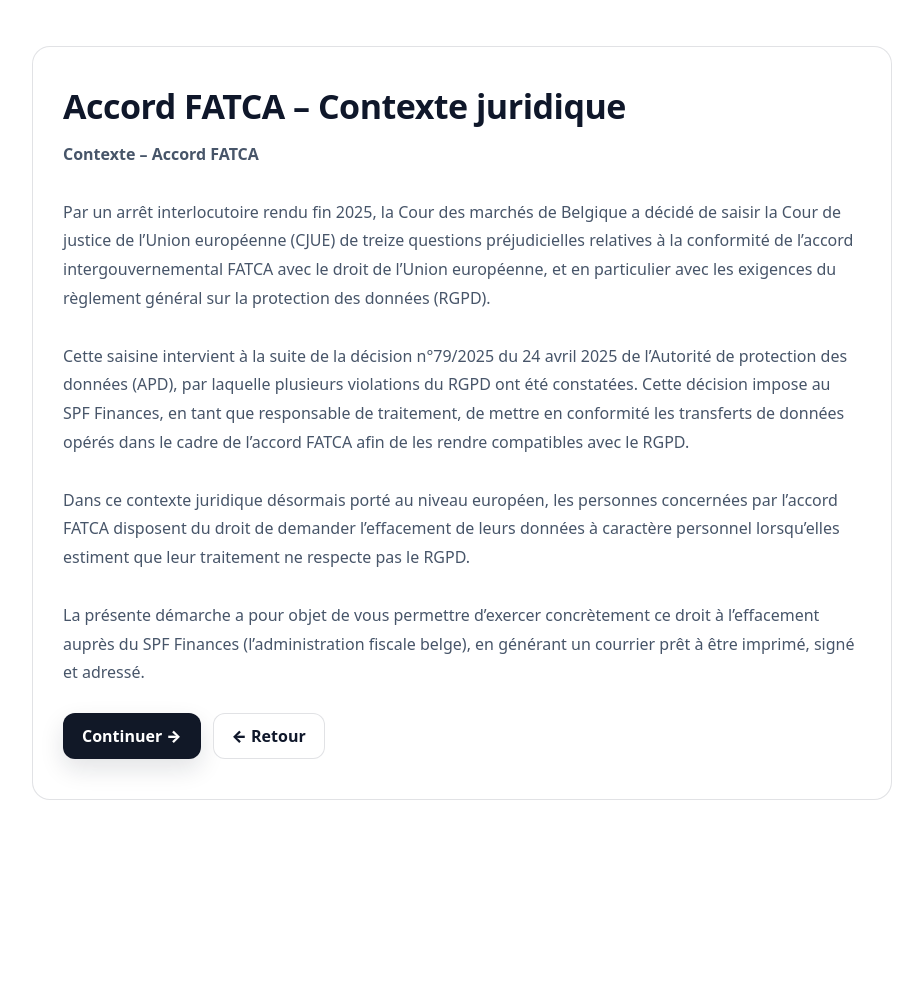
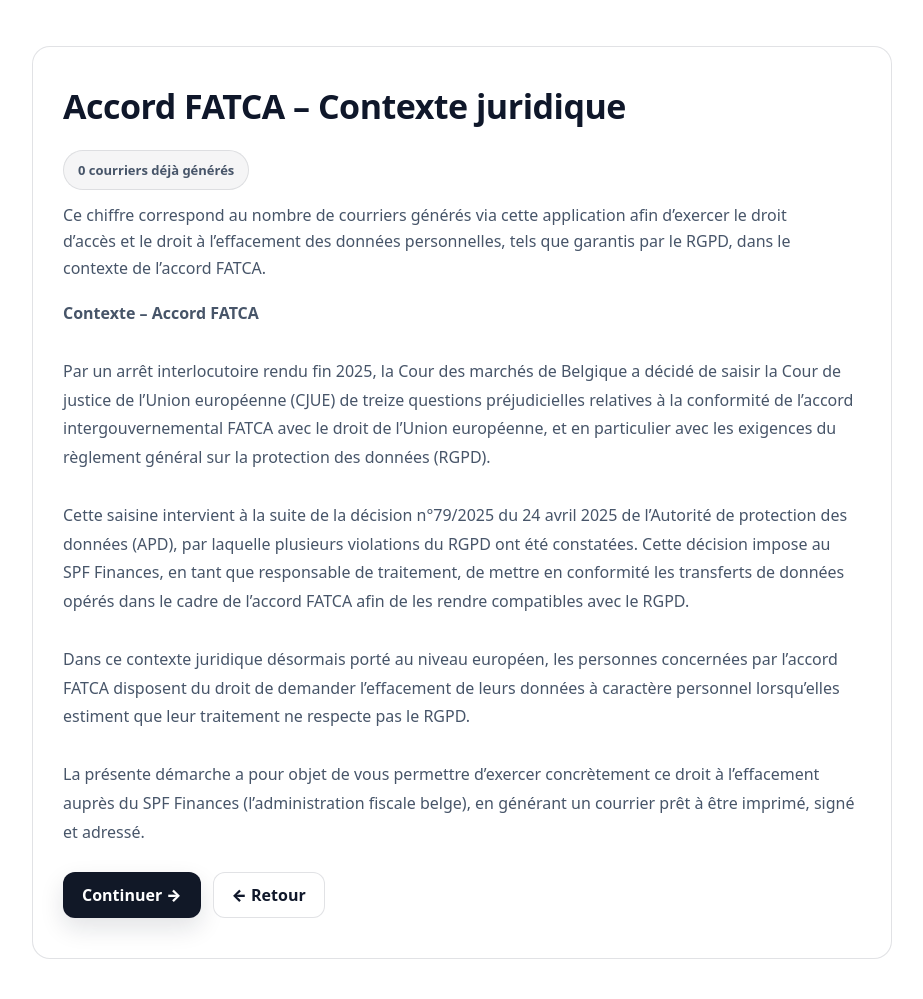
Before and after one commit to lehagrefabien-commits/fatca-application, a Flask app: page /context/fr in a window 1280 px wide. Shown: the part 64-1063 px from the top of the page, without its empty margins (178-1101 px from the left). Before the commit the page ends 864 px from the top, so only its background shows below. Run offline with Flask 3, Linux system fonts and the light colour scheme; some libraries are stand-ins or nearby versions.

Commit message:
Update langue.html

```diff
--- a/templates/langue.html
+++ b/templates/langue.html
@@ -125,6 +125,34 @@
     <div class="card">
       <h1>Accord FATCA – Contexte juridique</h1>
 
+      {% if generated_count is defined %}
+  <div style="
+    display:inline-block;
+    margin: 10px 0 12px 0;
+    padding: 10px 14px;
+    border-radius: 999px;
+    background: rgba(15,23,42,0.04);
+    border: 1px solid rgba(15,23,42,0.10);
+    color: #475569;
+    font-size: 13px;
+    font-weight: 900;
+  ">
+    {% if lang == "fr" %}
+      {{ generated_count }} courriers déjà générés
+    {% elif lang == "nl" %}
+      {{ generated_count }} brieven reeds gegenereerd
+    {% endif %}
+  </div>
+
+  <p style="margin: 0 0 18px 0; color:#475569; max-width: 85ch; line-height:1.65;">
+    {% if lang == "fr" %}
+      Ce chiffre correspond au nombre de courriers générés via cette application afin d’exercer le droit d’accès et le droit à l’effacement des données personnelles, tels que garantis par le RGPD, dans le contexte de l’accord FATCA.
+    {% elif lang == "nl" %}
+      Dit cijfer geeft het aantal brieven weer dat via deze toepassing werd gegenereerd om het recht op inzage en het recht op gegevenswissing uit te oefenen, zoals gewaarborgd door de AVG, in het kader van de FATCA-overeenkomst.
+    {% endif %}
+  </p>
+{% endif %}
+
       <div class="context">
         {{ context_text | safe }}
       </div>
```
